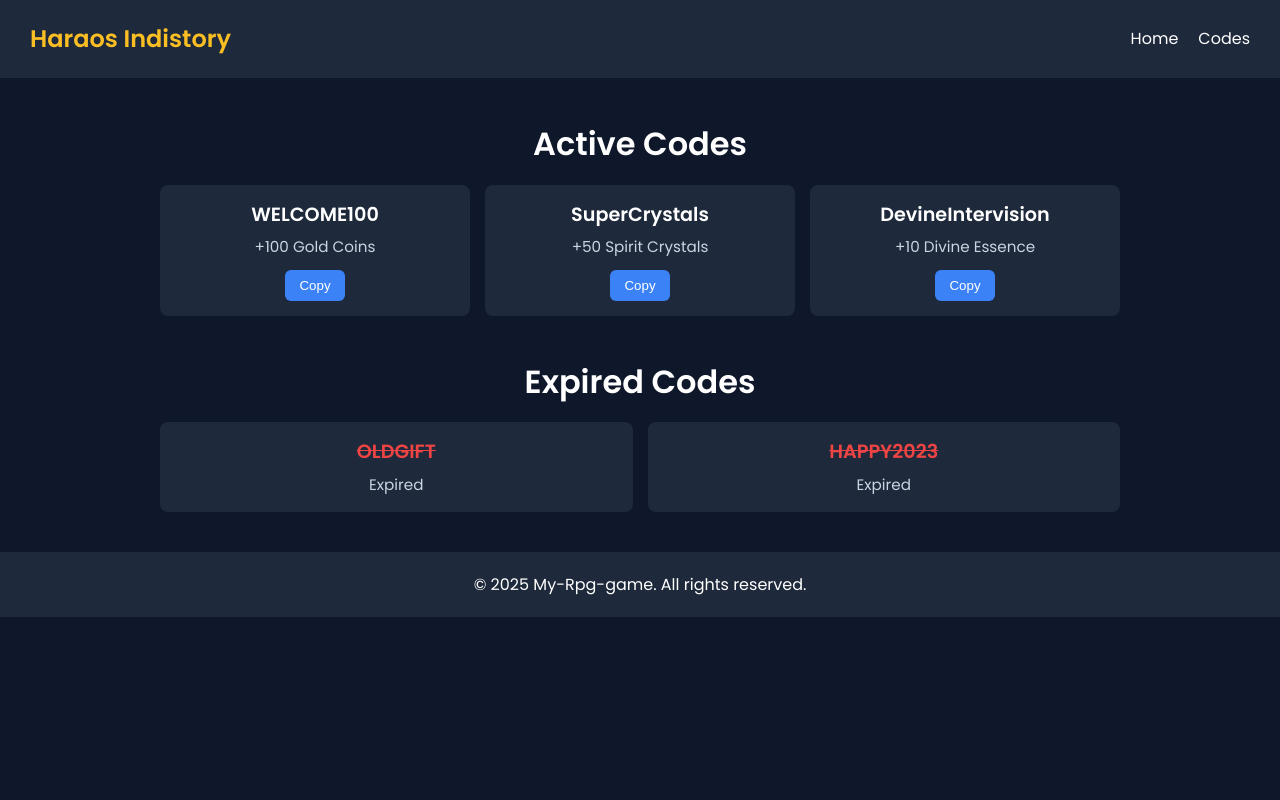
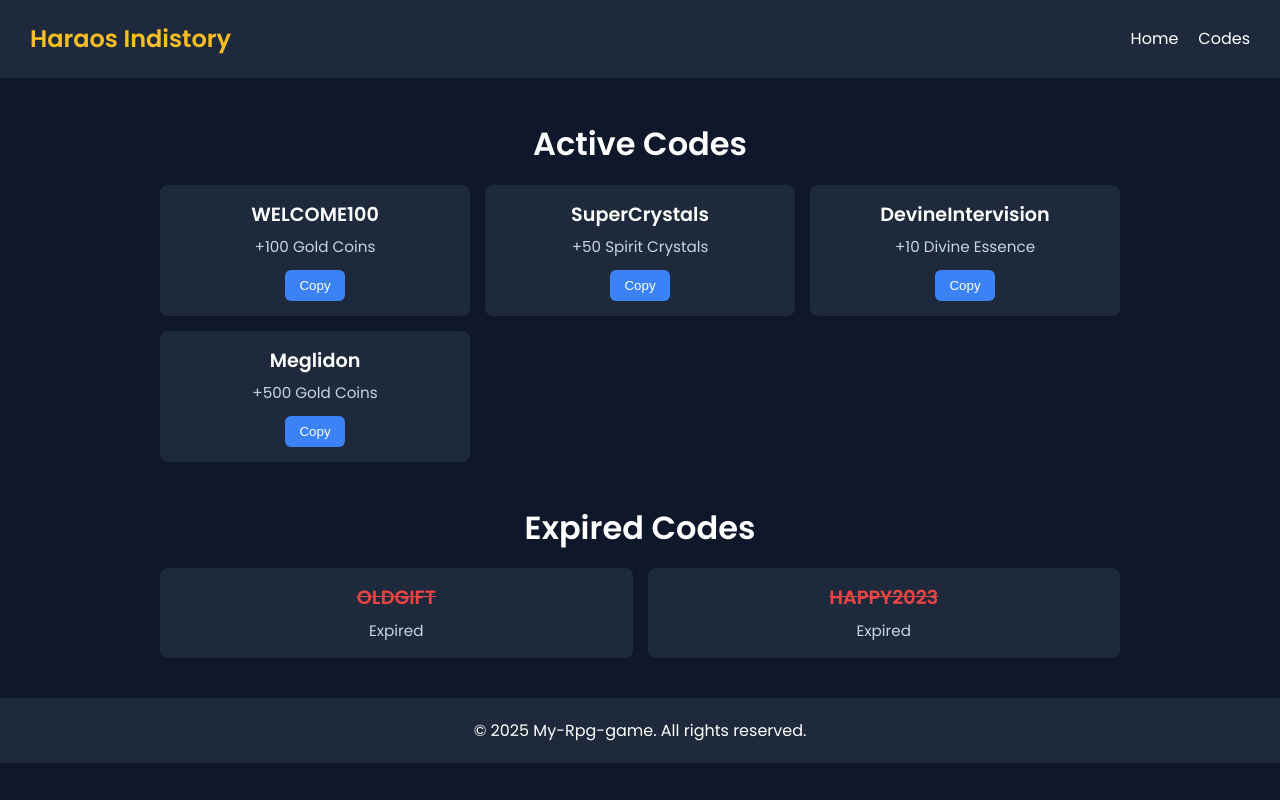
Before and after one commit to HARAZEMA/Skillbound-Rise-of-the-Forgotten, a plain HTML site: page Codes.html in a window 1280 px wide. Drawn offline with Linux system fonts and the light colour scheme.

Commit message:
Update Codes.html

```diff
--- a/Codes.html
+++ b/Codes.html
@@ -157,7 +157,13 @@
       <div class="code-card">
         <div class="code-name">DevineIntervision</div>
         <div class="reward">+10 Divine Essence</div>
-        <button class="copy-btn" onclick="copyCode('SUPERGEMS')">Copy</button>
+        <button class="copy-btn" onclick="copyCode('DevineIntervision')">Copy</button>
+      </div>
+
+      <div class="code-card">
+        <div class="code-name">Meglidon</div>
+        <div class="reward">+500 Gold Coins</div>
+        <button class="copy-btn" onclick="copyCode('Meglidon')">Copy</button>
       </div>
 
     </div>
```
